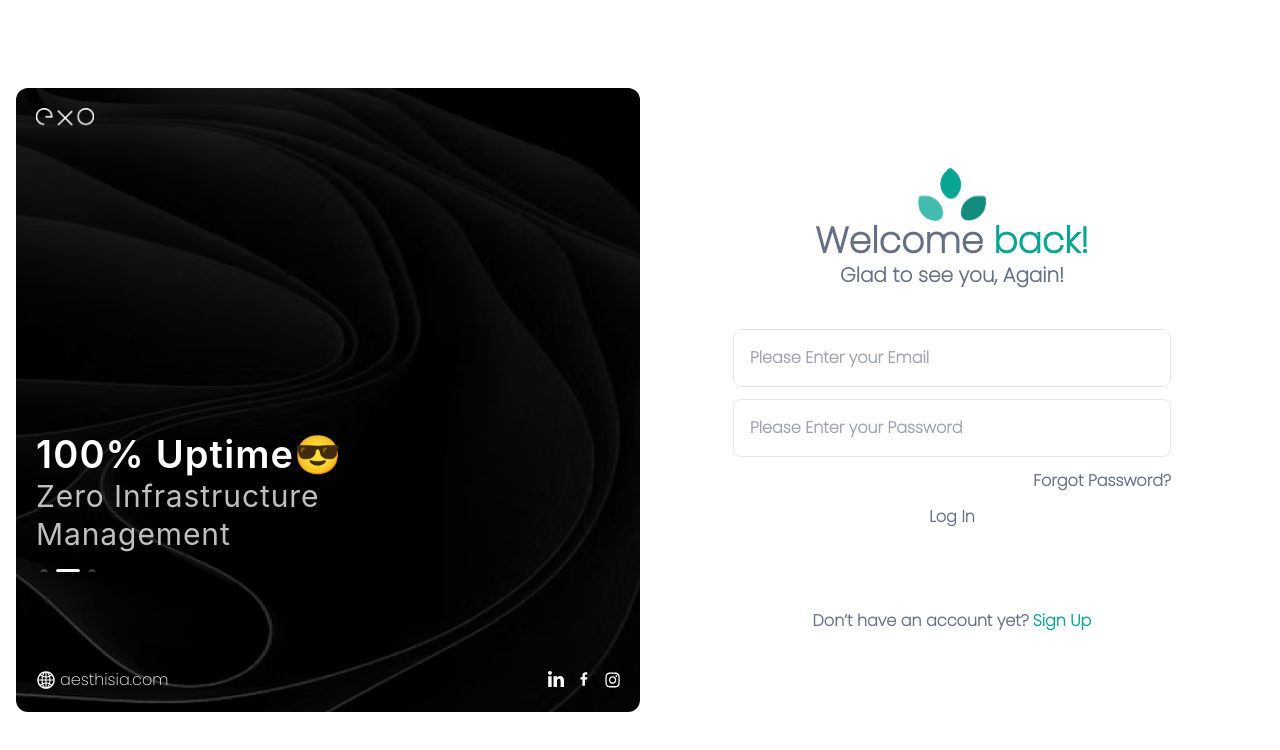
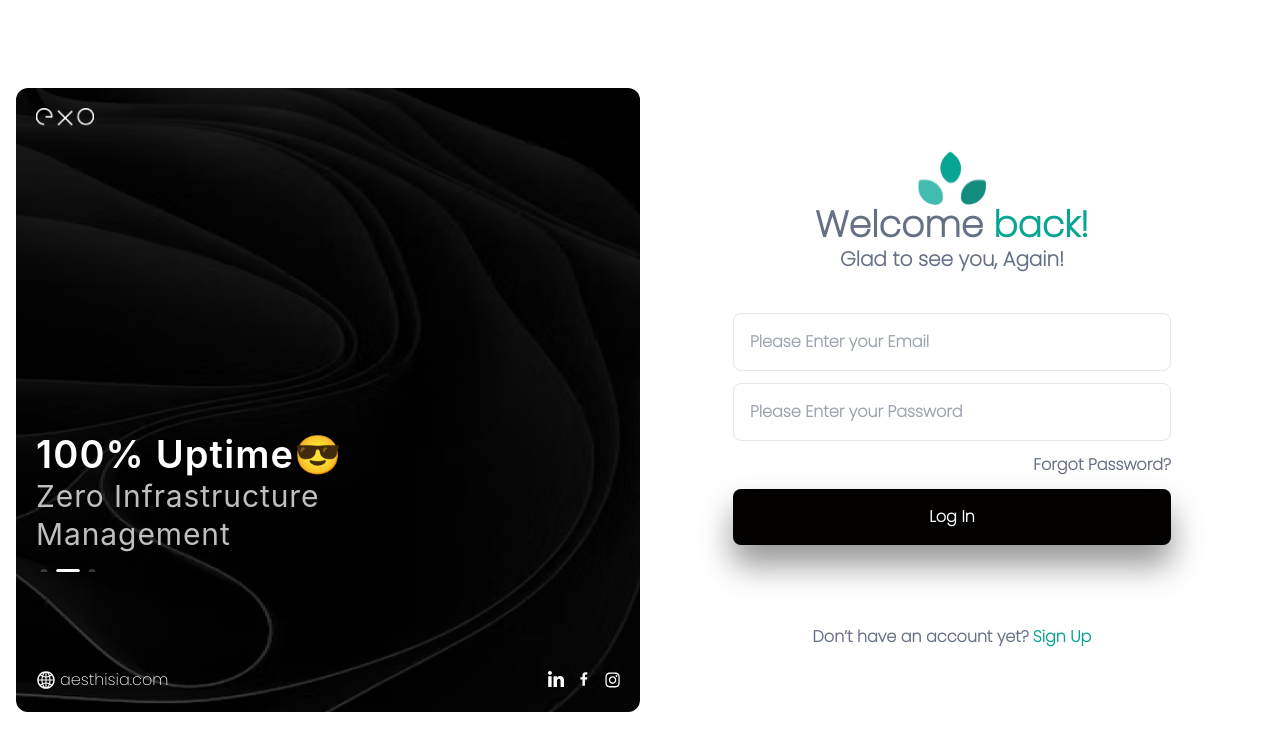
Before and after one commit to Jagrati1213/react-form, a React (Create React App) app: page / in a window 1280 px wide. Shown: the top 750 px of the page. Built offline with nearby package versions, Linux system fonts and the light colour scheme.

Commit message:
jg: style

```diff
--- a/src/style/style.scss
+++ b/src/style/style.scss
@@ -22,6 +22,9 @@ html {
   .form {
     @apply w-full h-full lg:w-1/2 relative p-5 flex justify-center items-center flex-col text-[#667085] font-bold;
   }
+  .form-button {
+    @apply lg:bg-[#020100] bg-[#08A593] button-shadow text-white font-extrabold  w-full max-w-[500px] lg:w-3/4 block p-4 rounded-lg;
+  }
 }
 
 .button-shadow {
```
